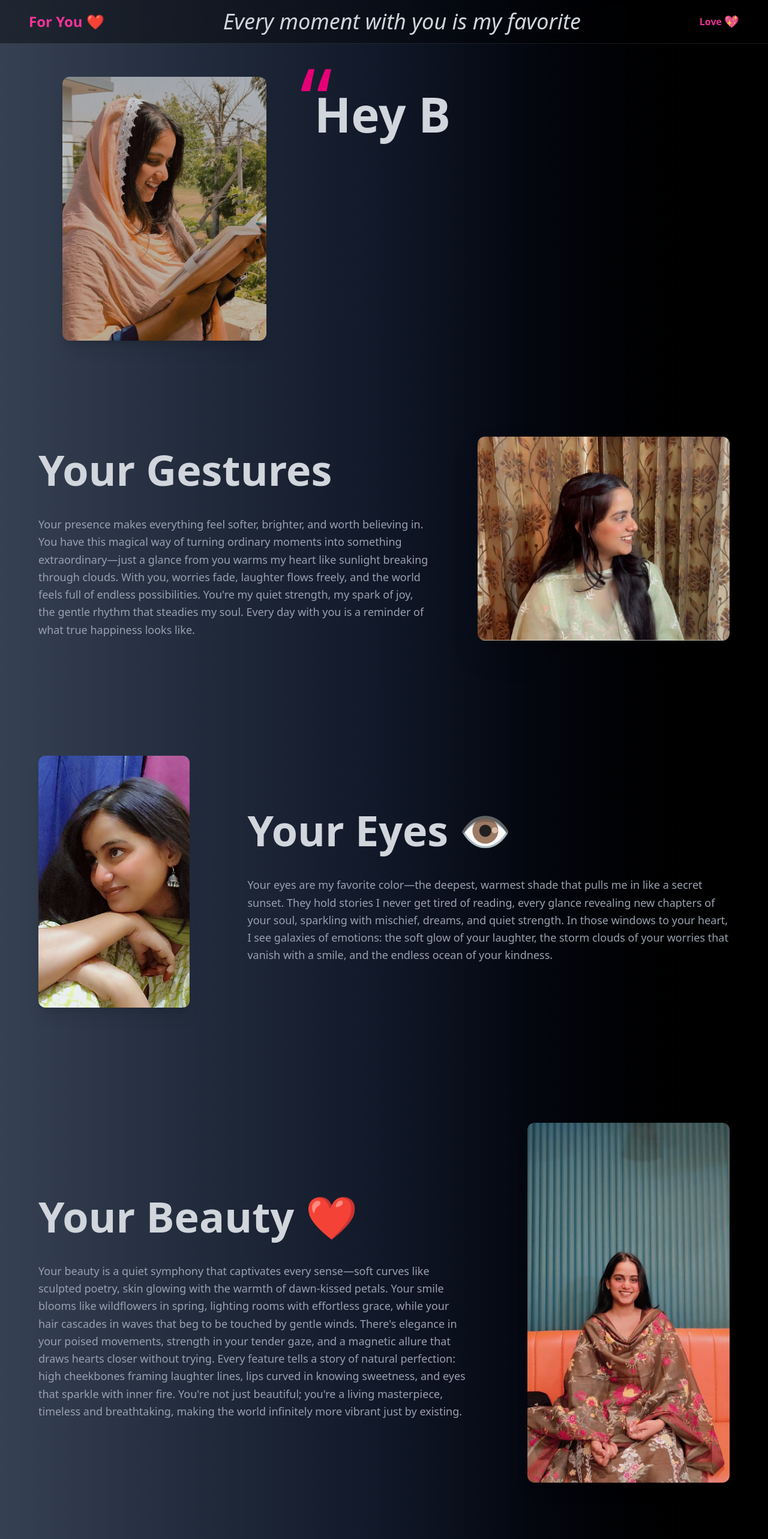
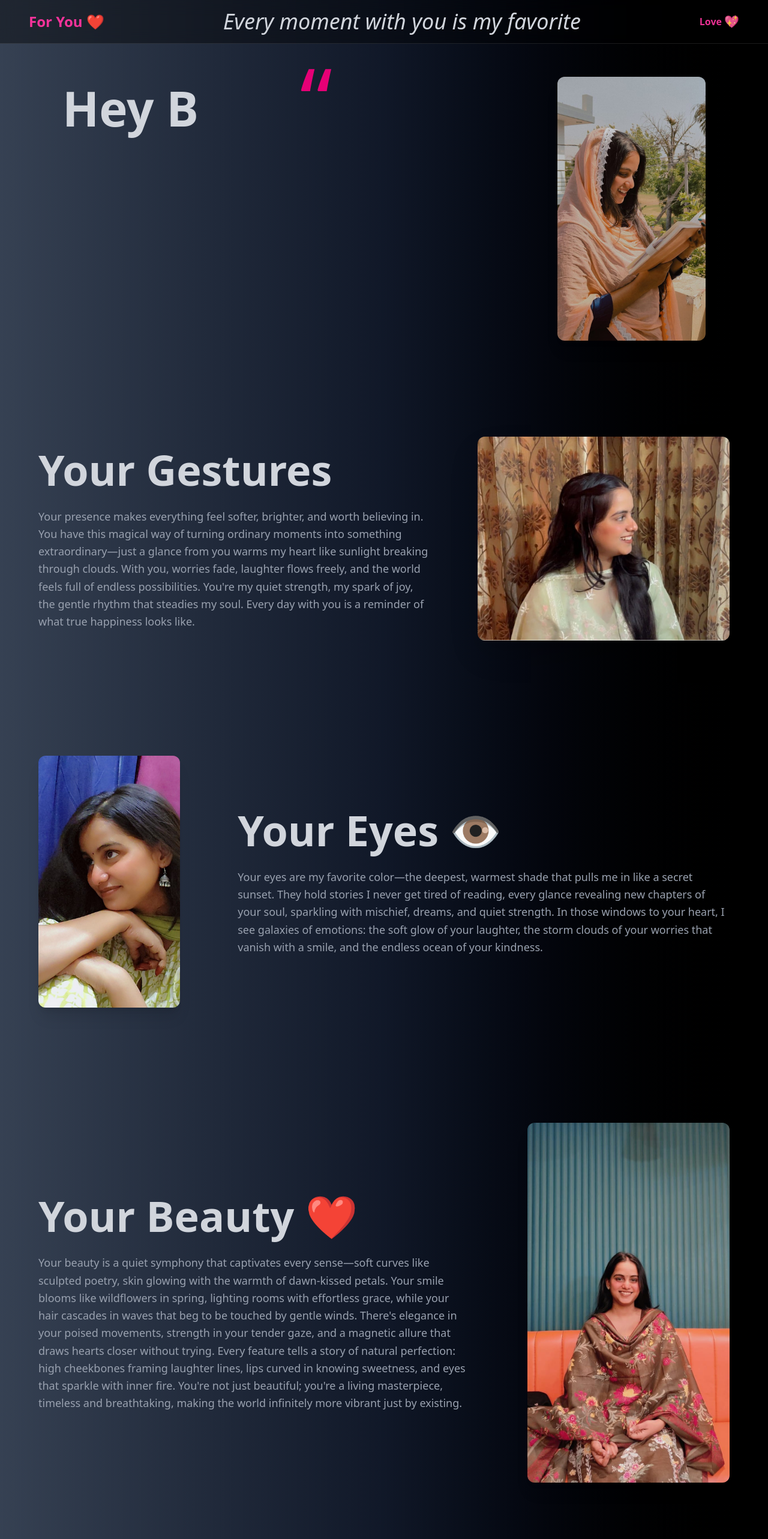
Before and after one commit to syedali-110/new-year, a React (Vite) app: page / in a window 1280 px wide. Shown: the top 2566 px of the page at 60% size. Built offline with nearby package versions, Linux system fonts and the light colour scheme.

Commit message:
completed saba website

```diff
--- a/src/App.jsx
+++ b/src/App.jsx
@@ -11,17 +11,15 @@ export default function Hero() {
   useEffect(() => {
     let timer;
 
-    // ✅ When all lines are finished
     if (currentLine === lines.length) {
       timer = setTimeout(() => {
         setDisplayText(Array(lines.length).fill(""));
         setCurrentLine(0);
         setCurrentChar(0);
-      }, 1500); // pause before restart
+      }, 1500);
       return () => clearTimeout(timer);
     }
 
-    // ✅ Typing characters
     if (currentChar < lines[currentLine].length) {
       timer = setTimeout(() => {
         setDisplayText((prev) => {
@@ -31,9 +29,7 @@ export default function Hero() {
         });
         setCurrentChar((prev) => prev + 1);
       }, 100);
-    }
-    // ✅ Move to next line
-    else {
+    } else {
       timer = setTimeout(() => {
         setCurrentLine((prev) => prev + 1);
         setCurrentChar(0);
@@ -46,15 +42,11 @@ export default function Hero() {
   return (
     <div className="min-h-screen bg-gradient-to-r from-gray-700 via-gray-900 to-black text-white overflow-x-hidden">
       <LoveNavbar />
+
       {/* ================= HERO SECTION ================= */}
-      <section className="max-w-[1200px] mx-auto px-16 pt-32 flex gap-20 items-end relative">
-        <img
-          src="/saba2.jpeg"
-          alt="hero"
-          className="w-[340px] h-[440px] object-cover rounded-xl shadow-xl"
-        />
-
-        <h1 className="text-[80px] font-extrabold leading-[1.05] text-gray-300 whitespace-pre-wrap">
+      <section className="max-w-[1200px] mx-auto px-6 md:px-16 pt-20 md:pt-32 flex flex-col-reverse md:flex-row gap-10 md:gap-20 items-center relative">
+        <div className="flex-1">
+          <h1 className="text-4xl sm:text-5xl md:text-[80px] font-extrabold leading-snug md:leading-[1.05] text-gray-300 whitespace-pre-wrap">
             {displayText.map((line, idx) => (
               <span key={idx}>
                 {line}
@@ -63,20 +55,28 @@ export default function Hero() {
             ))}
             <span className="border-r-4 border-pink-600 animate-blink ml-1" />
           </h1>
+        </div>
 
-        <span className="text-pink-600 text-[150px] absolute top-[3.25rem] left-[28.75rem]">
+        <div className="flex-shrink-0">
+          <img
+            src="/saba2.jpeg"
+            alt="hero"
+            className="w-full max-w-[340px] h-auto sm:h-[400px] md:h-[440px] object-cover rounded-xl shadow-xl"
+          />
+        </div>
+
+        <span className="text-pink-600 text-[80px] sm:text-[100px] md:text-[150px] absolute top-[2rem] sm:top-[2.5rem] md:top-[3.25rem] left-[4rem] sm:left-[6rem] md:left-[28.75rem]">
           “
         </span>
       </section>
 
       {/* ================= QUOTE + IMAGE ================= */}
-      <section className="max-w-[1300px] mx-auto px-16 mt-40 flex gap-20 items-center relative">
-        <div>
-          {" "}
-          <h2 className="text-[70px] text-gray-300 font-extrabold mb-6">
+      <section className="max-w-[1300px] mx-auto px-6 md:px-16 mt-20 md:mt-40 flex flex-col-reverse md:flex-row gap-10 md:gap-20 items-center">
+        <div className="flex-1">
+          <h2 className="text-3xl sm:text-4xl md:text-[70px] text-gray-300 font-extrabold mb-4 md:mb-6">
             Your Gestures
           </h2>
-          <p className="flex-1 text-gray-400 text-lg leading-relaxed">
+          <p className="text-gray-400 text-base sm:text-lg leading-relaxed">
             Your presence makes everything feel softer, brighter, and worth
             believing in. You have this magical way of turning ordinary moments
             into something extraordinary—just a glance from you warms my heart
@@ -91,24 +91,24 @@ export default function Hero() {
         <img
           src="/saba1.jpeg"
           alt="quote"
-          className="w-[420px] h-[340px] object-cover rounded-xl shadow-2xl"
+          className="w-full max-w-[420px] h-auto sm:h-[300px] md:h-[340px] object-cover rounded-xl shadow-2xl"
         />
       </section>
 
       {/* ================= YOUR EYES SECTION ================= */}
-      <section className="max-w-[1400px] mx-auto px-16 mt-48 flex gap-24 items-center">
+      <section className="max-w-[1400px] mx-auto px-6 md:px-16 mt-20 md:mt-48 flex flex-col md:flex-row gap-10 md:gap-24 items-center">
         <img
           src="/saba5.jpeg"
           alt="eyes"
-          className="w-full h-[420px] object-cover rounded-xl shadow-xl"
+          className="w-full md:w-auto h-[300px] sm:h-[360px] md:h-[420px] object-cover rounded-xl shadow-xl"
         />
 
-        <div>
-          <h2 className="text-[70px] text-gray-300 font-extrabold mb-6 flex items-center gap-4">
+        <div className="flex-1">
+          <h2 className="text-3xl sm:text-4xl md:text-[70px] text-gray-300 font-extrabold mb-4 md:mb-6 flex items-center gap-2 md:gap-4">
             Your Eyes 👁️
           </h2>
 
-          <p className="text-lg text-gray-400 leading-relaxed">
+          <p className="text-gray-400 text-base sm:text-lg leading-relaxed">
             Your eyes are my favorite color—the deepest, warmest shade that
             pulls me in like a secret sunset. They hold stories I never get
             tired of reading, every glance revealing new chapters of your soul,
@@ -121,13 +121,13 @@ export default function Hero() {
       </section>
 
       {/* ================= FINAL IMAGE + TEXT ================= */}
-      <section className="max-w-[1300px] mx-auto px-16 mt-48 mb-32 flex gap-24 items-center">
-        <div>
-          <h2 className="text-[70px] text-gray-300 font-extrabold mb-6 flex items-center gap-4">
+      <section className="max-w-[1300px] mx-auto px-6 md:px-16 mt-20 md:mt-48 mb-20 md:mb-32 flex flex-col md:flex-row gap-10 md:gap-24 items-center">
+        <div className="flex-1">
+          <h2 className="text-3xl sm:text-4xl md:text-[70px] text-gray-300 font-extrabold mb-4 md:mb-6 flex items-center gap-2 md:gap-4">
             Your Beauty ❤️
           </h2>
 
-          <p className="flex-1 text-lg text-gray-400 leading-relaxed">
+          <p className="text-gray-400 text-base sm:text-lg leading-relaxed">
             Your beauty is a quiet symphony that captivates every sense—soft
             curves like sculpted poetry, skin glowing with the warmth of
             dawn-kissed petals. Your smile blooms like wildflowers in spring,
@@ -146,24 +146,24 @@ export default function Hero() {
         <img
           src="/saba8.jpeg"
           alt="final"
-          className="h-[600px] object-center rounded-xl shadow-xl"
+          className="w-full md:w-auto h-[300px] sm:h-[400px] md:h-[600px] object-cover rounded-xl shadow-xl"
         />
       </section>
 
       {/* ================= YOUR SMILE SECTION ================= */}
-      <section className="max-w-[1400px] mx-auto px-16 mt-48 flex gap-24 items-center pb-[90px]">
+      <section className="max-w-[1400px] mx-auto px-6 md:px-16 mt-20 md:mt-48 flex flex-col md:flex-row gap-10 md:gap-24 items-center pb-24">
         <img
           src="/saba4.jpeg"
           alt="smile"
-          className="h-[720px] w-full rounded-xl shadow-xl object-cover"
+          className="w-full md:w-auto h-[300px] sm:h-[500px] md:h-[720px] object-cover rounded-xl shadow-xl"
         />
 
-        <div>
-          <h2 className="text-[70px] text-gray-300 font-extrabold mb-6 flex items-center gap-4">
+        <div className="flex-1">
+          <h2 className="text-3xl sm:text-4xl md:text-[70px] text-gray-300 font-extrabold mb-4 md:mb-6 flex items-center gap-2 md:gap-4">
             Your Smile 😄
           </h2>
 
-          <p className="text-lg text-gray-400 leading-relaxed">
+          <p className="text-gray-400 text-base sm:text-lg leading-relaxed">
             Your smile is like a sunrise after the darkest night—it warms
             hearts, brightens moods, and spreads a quiet joy everywhere you go.
             Every curve of your lips holds laughter, hope, and a gentle reminder
```
Lines whose indentation alone changed are shown as unchanged.
